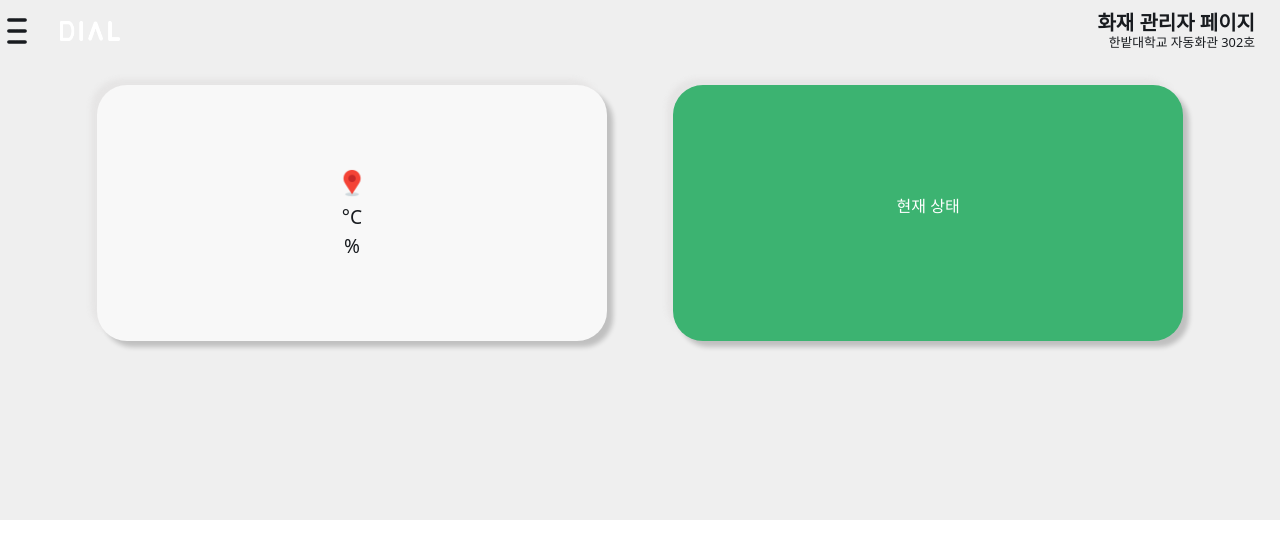
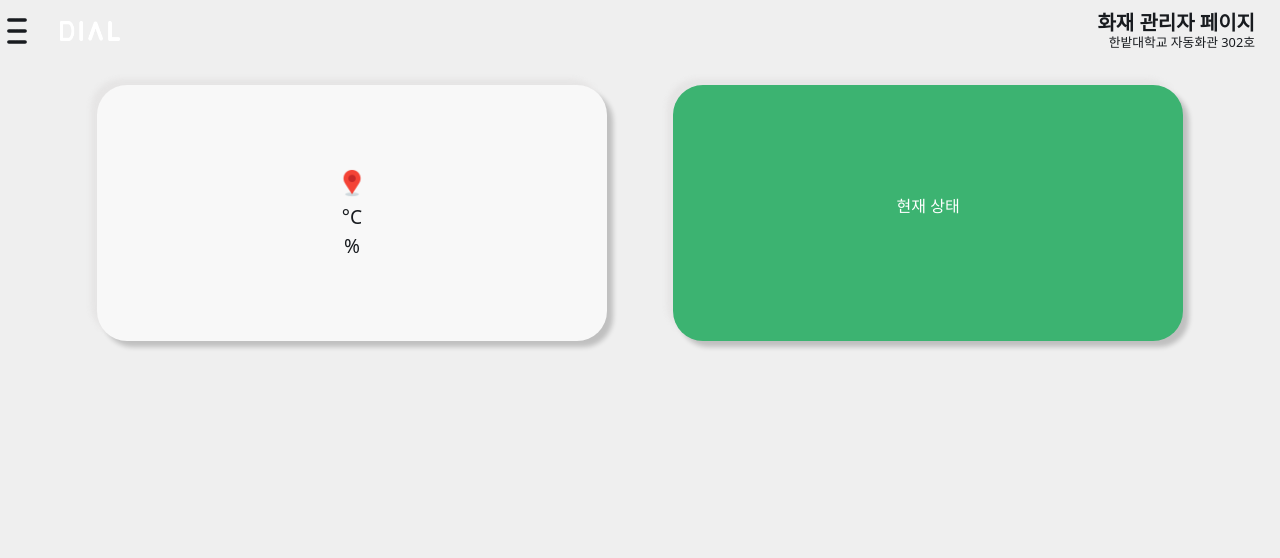
Before and after one commit to PioneerofIT/diaL-web, a Vue app: page /LiveCCTV in a window 1280 px wide. Shown: the top 558 px of the page. Built offline with nearby package versions, Linux system fonts and the light colour scheme; no server answers; the HTML template or start-up script is replaced by a standard one.

Commit message:
background fix

```diff
--- a/src/App.vue
+++ b/src/App.vue
@@ -177,9 +177,9 @@
     background-color: #efefef;
   }
   body{
-    min-height: 65vh;
+    min-height: 100vh;
     background-color: #efefef;
-    margin: 0 auto;
+    margin: 0;
   }
 
 .sidebar-container.show {
```
